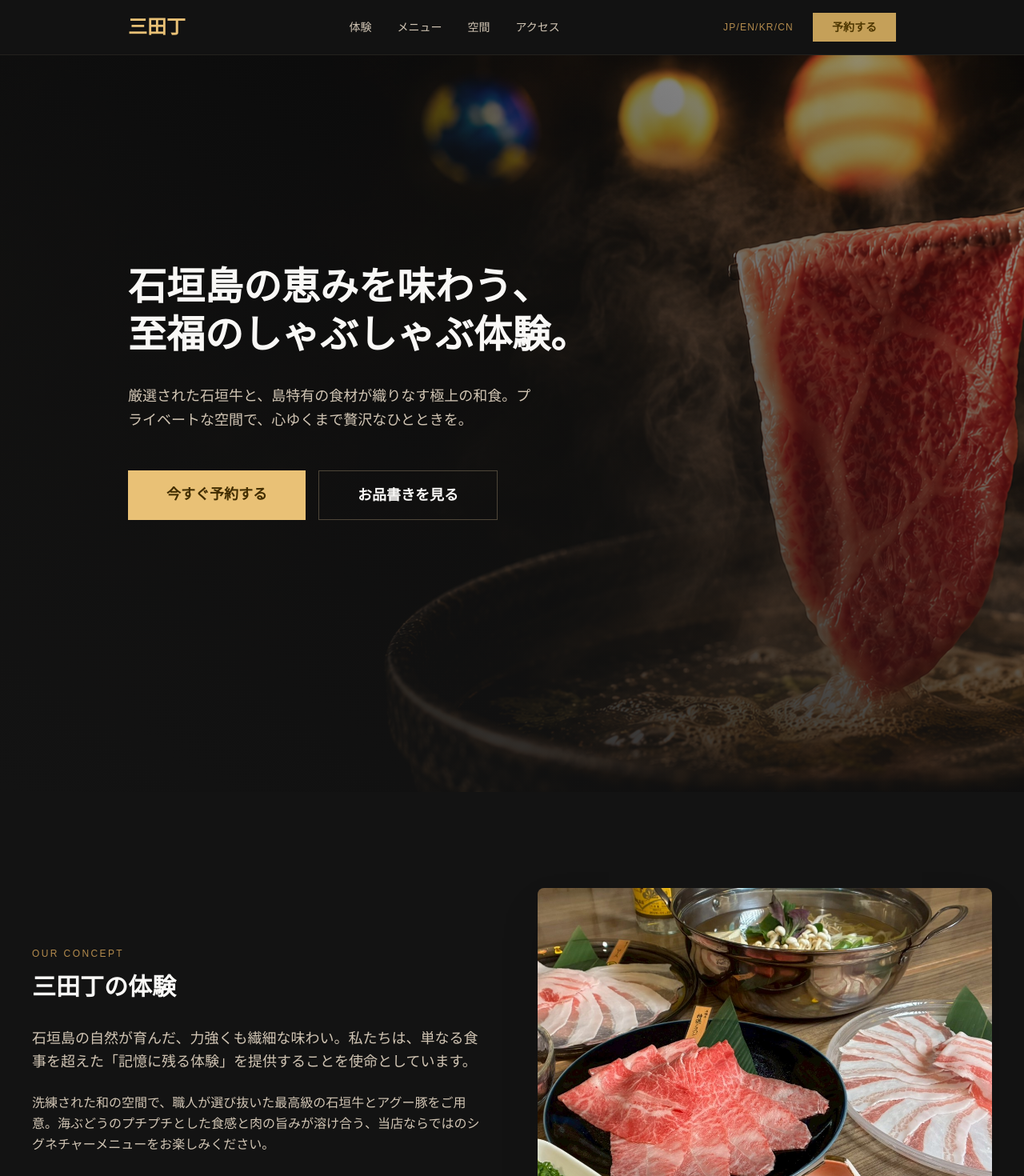
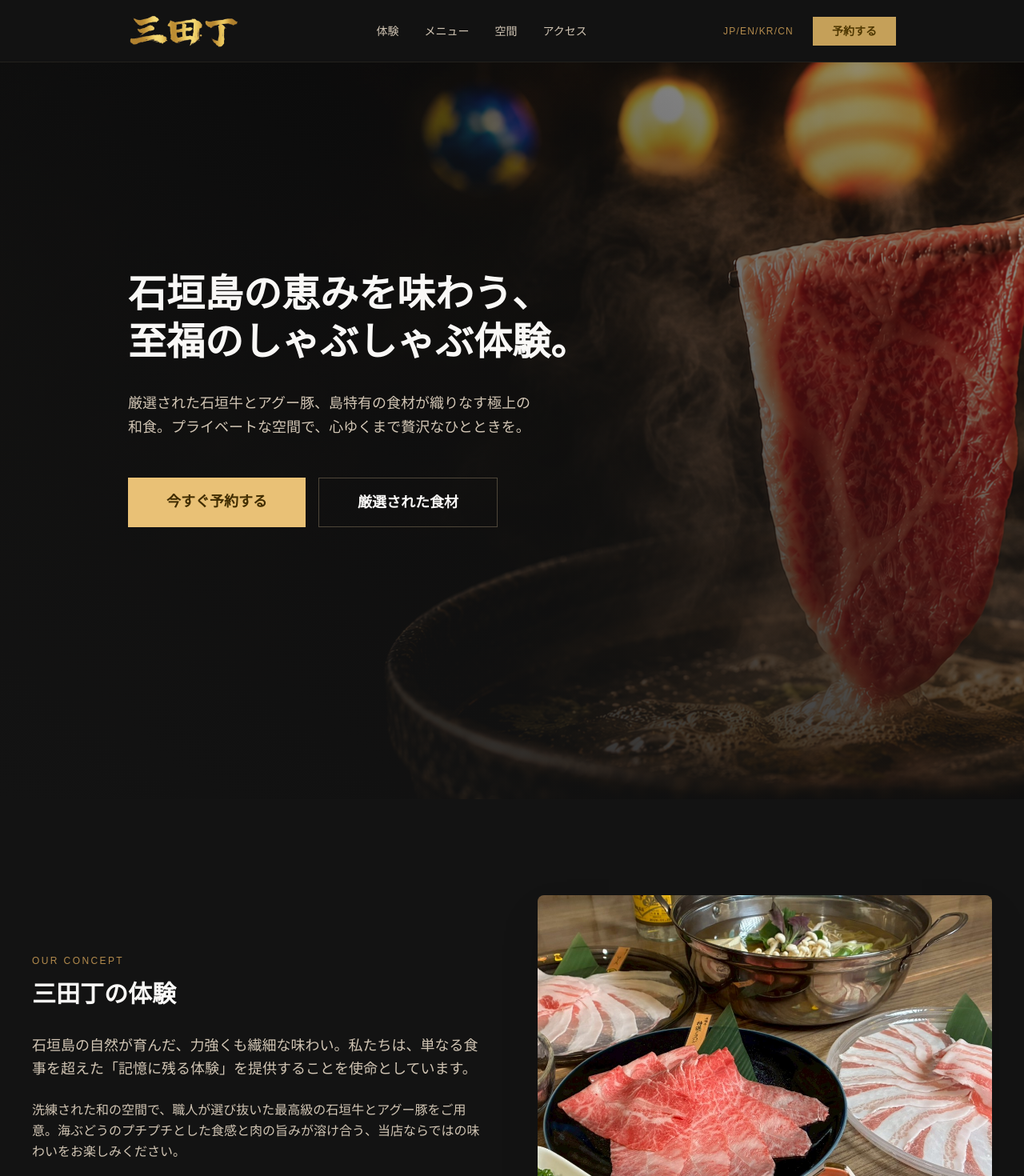
Before and after one commit to openmind055-gif/mitatei, a Next.js app: page / in a window 1280 px wide. Shown: the top 1470 px of the page at 80% size. Built offline with nearby package versions, Linux system fonts and the light colour scheme.

Commit message:
ロゴ修正と文章調整

```diff
--- a/app/page.tsx
+++ b/app/page.tsx
@@ -25,7 +25,13 @@ export default function Home() {
       {/* ナビゲーション */}
       <nav className="sticky top-0 z-50 bg-[#131313]/80 backdrop-blur-md border-b border-[#4e4639]/30">
         <div className="flex justify-between items-center px-5 md:px-[120px] py-4 w-full max-w-[1200px] mx-auto">
-          <div className="text-[#e9c176] font-bold text-2xl">三田丁</div>
+          <Image
+  src="/images/logo.png"
+  alt="三田丁"
+  width={140}
+  height={50}
+  priority
+/>
           <div className="hidden md:flex items-center gap-8">
             <a href="#experience" className="text-sm text-[#d1c5b4] hover:text-[#e9c176] transition-colors">体験</a>
             <a href="#ingredients" className="text-sm text-[#d1c5b4] hover:text-[#e9c176] transition-colors">メニュー</a>
@@ -51,11 +57,11 @@ export default function Home() {
               石垣島の恵みを味わう、<br />至福のしゃぶしゃぶ体験。
             </h1>
             <p className="text-lg text-[#d1c5b4] mb-12 max-w-lg leading-relaxed">
-              厳選された石垣牛と、島特有の食材が織りなす極上の和食。プライベートな空間で、心ゆくまで贅沢なひとときを。
+              厳選された石垣牛とアグー豚、島特有の食材が織りなす極上の和食。プライベートな空間で、心ゆくまで贅沢なひとときを。
             </p>
             <div className="flex flex-col sm:flex-row gap-4">
               <a href="#reservation" className="bg-[#e9c176] py-4 px-12 text-[#412d00] font-bold text-lg text-center hover:bg-[#B38B4D] transition-colors">今すぐ予約する</a>
-              <a href="#ingredients" className="border border-[#4e4639] py-4 px-12 text-[#F9F8F6] font-bold text-lg text-center hover:bg-white/5 transition-colors">お品書きを見る</a>
+              <a href="#ingredients" className="border border-[#4e4639] py-4 px-12 text-[#F9F8F6] font-bold text-lg text-center hover:bg-white/5 transition-colors">厳選された食材</a>
             </div>
           </div>
         </div>
@@ -72,7 +78,7 @@ export default function Home() {
                 石垣島の自然が育んだ、力強くも繊細な味わい。私たちは、単なる食事を超えた「記憶に残る体験」を提供することを使命としています。
               </p>
               <p className="text-base text-[#d1c5b4] mb-12 leading-relaxed">
-                洗練された和の空間で、職人が選び抜いた最高級の石垣牛とアグー豚をご用意。海ぶどうのプチプチとした食感と肉の旨みが溶け合う、当店ならではのシグネチャーメニューをお楽しみください。
+                洗練された和の空間で、職人が選び抜いた最高級の石垣牛とアグー豚をご用意。海ぶどうのプチプチとした食感と肉の旨みが溶け合う、当店ならではの味わいをお楽しみください。
               </p>
               <div className="border-l-2 border-[#e9c176] pl-6 py-2 italic text-[#B38B4D] text-lg">
                 「島と人が繋がる、最も贅沢な時間」
@@ -117,7 +123,7 @@ export default function Home() {
               <Image src="/images/agu.jpg" alt="アグー豚" fill className="object-cover transition-transform duration-700 group-hover:scale-110" />
               <div className="absolute inset-0 bg-gradient-to-t from-black/90 via-black/20 to-transparent"></div>
               <div className="absolute bottom-0 p-10">
-                <h3 className="text-2xl font-bold text-[#e9c176] mb-3">純血アグー豚</h3>
+                <h3 className="text-2xl font-bold text-[#e9c176] mb-3">アグー豚</h3>
                 <p className="text-[#d1c5b4] text-sm">希少な沖縄の在来種。通常の豚よりも融点が低く、コクがありながらもさっぱりとした脂の甘みが特徴です。</p>
               </div>
             </div>
@@ -150,7 +156,7 @@ export default function Home() {
               <h2 className="text-3xl font-bold text-[#F9F8F6]">五感で愉しむ空間</h2>
             </div>
             <p className="max-w-md text-[#d1c5b4] mt-6 md:mt-0">
-              都会の喧騒を離れ、洗練されたモダンな和の空間へ。カウンター席では職人の技を間近に、個室では大切な方とのプライベートな時間を。
+              都会の喧騒を離れ、洗練されたモダンな和の空間へ。カウンター席ではカジュアルな空間を、個室では大切な方とのプライベートな時間を。
             </p>
           </div>
           <div className="grid grid-cols-1 md:grid-cols-2 gap-8">
```
Also changed, not shown: public/images/logo.png (added).
